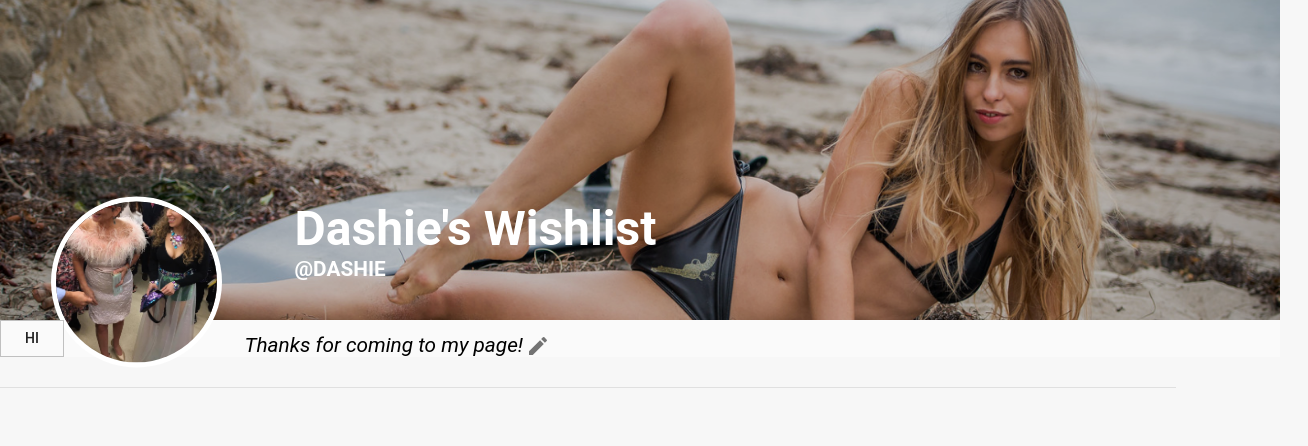
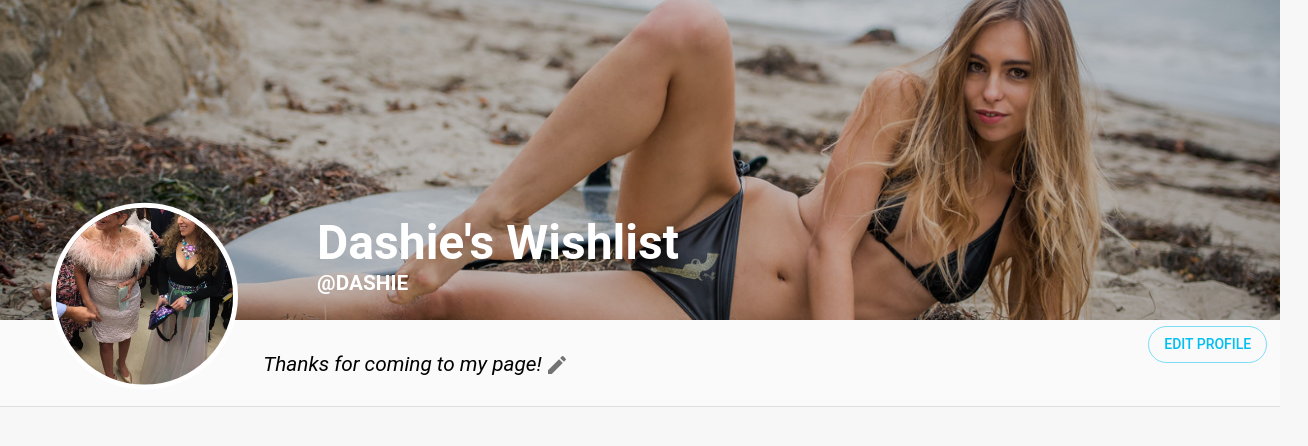
Before and after one commit to DashBarkHuss/react-components, a React (Create React App) app in the folder practice/: page / in a window 1280 px wide. Shown: the top 446 px of the page, 1308 px wide, since content can reach past the window. Built offline with nearby package versions, Linux system fonts and the light colour scheme; a web font is replaced by a local one.

Commit message:
commit before mess something up profile with edit profile button

```diff
--- a/practice/src/App.js
+++ b/practice/src/App.js
@@ -35,7 +35,7 @@ const theme = createMuiTheme({
     },
   },
   shape: {
-    borderRadius: 0,
+    borderRadius: 50,
   },
 });
 function App() {
@@ -53,6 +53,7 @@ function App() {
         </div>
         {/* <Profile userId={userId}></Profile> */}
       </div>
+      <div style={{ borderColor: 'red' }}></div>
     </ThemeProvider>
   );
 }
--- a/practice/src/components/ProfileSection/EditableCoverImage/EditableCoverImage.css
+++ b/practice/src/components/ProfileSection/EditableCoverImage/EditableCoverImage.css
@@ -1,5 +1,5 @@
 .editable-cover-image {
-  position: relative;
+  position: absolute;
 }
 .edit-image-button__container {
   position: absolute;
--- a/practice/src/components/ProfileSection/EditbableProfileInfo/EditableProfileInfo.css
+++ b/practice/src/components/ProfileSection/EditbableProfileInfo/EditableProfileInfo.css
@@ -1,10 +1,9 @@
 /* ProfileSection.js  */
 .info {
-  position: absolute;
+  position: relative;
   border-bottom: 1px solid rgb(224, 224, 224);
   padding: 4%;
   padding-top: 20vw;
-  z-index: 100;
 }
 .wishlist_name {
   font-size: 1.2rem;
--- a/practice/src/components/ProfileSection/ProfileSection.css
+++ b/practice/src/components/ProfileSection/ProfileSection.css
@@ -2,3 +2,24 @@
 .profile_section {
   position: relative;
 }
+
+.edit_profile_button__container {
+  position: absolute;
+  top: 30.5vw;
+  right: 1vw;
+}
+@media only screen and (min-width: 600px) {
+  .edit_profile_button__container {
+    position: absolute;
+    top: 30.5vw;
+  }
+}
+
+element.style {
+}
+@media only screen and (min-width: 960px) {
+  .edit_profile_button__container {
+    position: absolute;
+    top: 25.5vw;
+  }
+}
--- a/practice/src/components/ProfileSection/ProfileSection.js
+++ b/practice/src/components/ProfileSection/ProfileSection.js
@@ -17,21 +17,19 @@ import Button from '@material-ui/core/Button';
 function ProfileSection(props) {
   return (
     <div className="profile_section">
+      <EditableCoverImage coverPicUrl={props.coverPicUrl}></EditableCoverImage>
       <EditableProfileInfo
         firstName={props.firstName}
         displayName={props.displayName}
         profileMessage={props.profileMessage}
         profilePic={props.profilePic}
       ></EditableProfileInfo>
-      <EditableCoverImage coverPicUrl={props.coverPicUrl}></EditableCoverImage>
 
       {/* <CoverImage coverPicUrl={props.coverPicUrl}></CoverImage> */}
-      <div style={{ width: '100%' }}>
-        <div className="edit_profile_button__container">
-          <Button style={{ zIndex: 100 }} variant="outlined">
-            hi
-          </Button>
-        </div>
+      <div className="edit_profile_button__container">
+        <Button color="primary" variant="outlined">
+          Edit Profile
+        </Button>
       </div>
     </div>
   );
```
